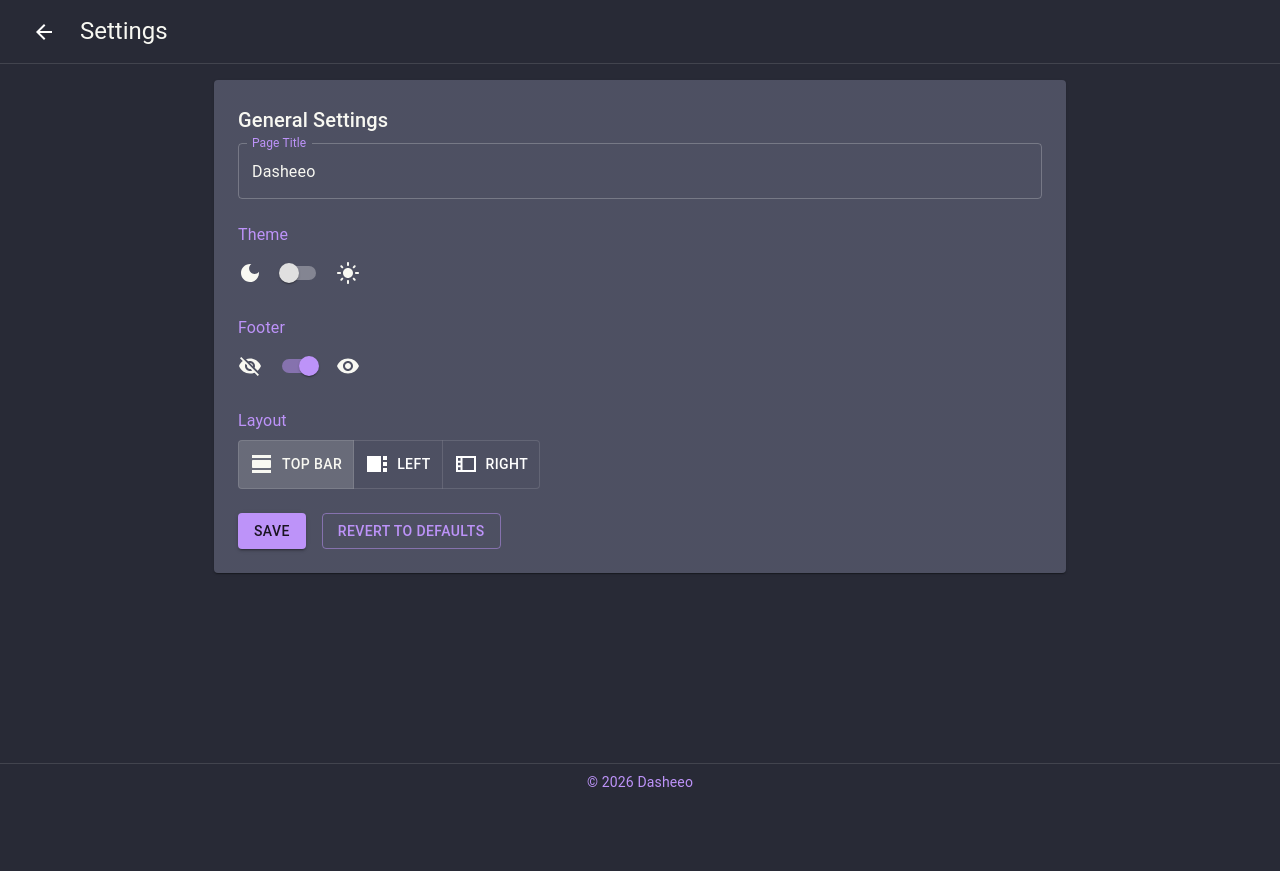
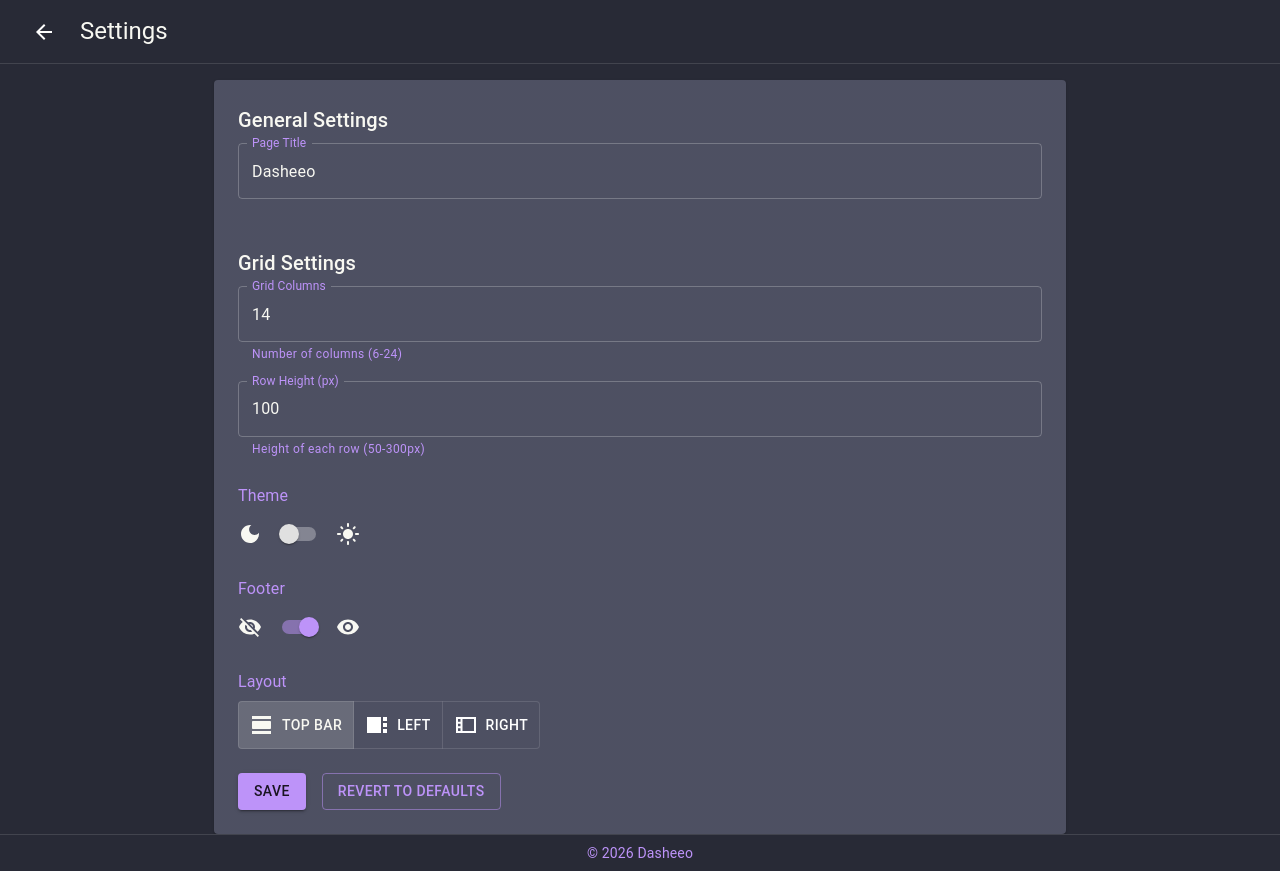
Before and after one commit to glenc93/dasheeo, a Next.js app: page /settings in a window 1280 px wide. Before the commit the page ends 800 px from the top, so only its background shows below. Built offline with nearby package versions, Linux system fonts and the light colour scheme.

Commit message:
added grid-size config to settings

```diff
--- a/src/app/settings/page.tsx
+++ b/src/app/settings/page.tsx
@@ -26,14 +26,18 @@ import { useSnackbar } from 'notistack';
 
 export default function SettingsPage() {
   const router = useRouter();
-  const { pageTitle, layout, showFooter, setPageTitle, setLayout, setShowFooter, resetSettings } = useSettingsStore();
+  const { pageTitle, layout, showFooter, gridCols, gridRowHeight, setPageTitle, setLayout, setShowFooter, setGridCols, setGridRowHeight, resetSettings } = useSettingsStore();
   const { mode, setMode } = useThemeStore();
   const { enqueueSnackbar } = useSnackbar();
 
   const [localTitle, setLocalTitle] = useState(pageTitle);
+  const [localGridCols, setLocalGridCols] = useState(gridCols);
+  const [localGridRowHeight, setLocalGridRowHeight] = useState(gridRowHeight);
 
   const handleSave = () => {
     setPageTitle(localTitle);
+    setGridCols(localGridCols);
+    setGridRowHeight(localGridRowHeight);
     enqueueSnackbar('Settings saved successfully', { variant: 'success' });
   };
 
@@ -41,6 +45,8 @@ export default function SettingsPage() {
     resetSettings();
     setMode('dark');
     setLocalTitle('Dasheeo');
+    setLocalGridCols(14);
+    setLocalGridRowHeight(100);
     enqueueSnackbar('Settings reverted to defaults', { variant: 'info' });
   };
 
@@ -64,6 +70,29 @@ export default function SettingsPage() {
             value={localTitle}
             onChange={(e) => setLocalTitle(e.target.value)}
             fullWidth
+            sx={{ mb: 3 }}
+          />
+          <Typography variant="h6" gutterBottom sx={{ mt: 3 }}>
+            Grid Settings
+          </Typography>
+          <TextField
+            label="Grid Columns"
+            type="number"
+            value={localGridCols}
+            onChange={(e) => setLocalGridCols(Number(e.target.value))}
+            fullWidth
+            inputProps={{ min: 6, max: 24 }}
+            helperText="Number of columns (6-24)"
+            sx={{ mb: 2 }}
+          />
+          <TextField
+            label="Row Height (px)"
+            type="number"
+            value={localGridRowHeight}
+            onChange={(e) => setLocalGridRowHeight(Number(e.target.value))}
+            fullWidth
+            inputProps={{ min: 50, max: 300 }}
+            helperText="Height of each row (50-300px)"
             sx={{ mb: 3 }}
           />
           <Box sx={{ mb: 3 }}>
--- a/src/store/settingsStore.ts
+++ b/src/store/settingsStore.ts
@@ -7,9 +7,13 @@ interface SettingsStore {
   pageTitle: string;
   layout: LayoutType;
   showFooter: boolean;
+  gridCols: number;
+  gridRowHeight: number;
   setPageTitle: (title: string) => void;
   setLayout: (layout: LayoutType) => void;
   setShowFooter: (show: boolean) => void;
+  setGridCols: (cols: number) => void;
+  setGridRowHeight: (height: number) => void;
   resetSettings: () => void;
 }
 
@@ -17,6 +21,8 @@ const defaultSettings = {
   pageTitle: 'Dasheeo',
   layout: 'default' as LayoutType,
   showFooter: true,
+  gridCols: 14,
+  gridRowHeight: 100,
 };
 
 export const useSettingsStore = create<SettingsStore>()(
@@ -26,6 +32,8 @@ export const useSettingsStore = create<SettingsStore>()(
       setPageTitle: (title) => set({ pageTitle: title }),
       setLayout: (layout) => set({ layout }),
       setShowFooter: (show) => set({ showFooter: show }),
+      setGridCols: (cols) => set({ gridCols: cols }),
+      setGridRowHeight: (height) => set({ gridRowHeight: height }),
       resetSettings: () => set(defaultSettings),
     }),
     {
```
Also changed, not shown: src/components/DashboardGrid.tsx (+20 -4 lines).
